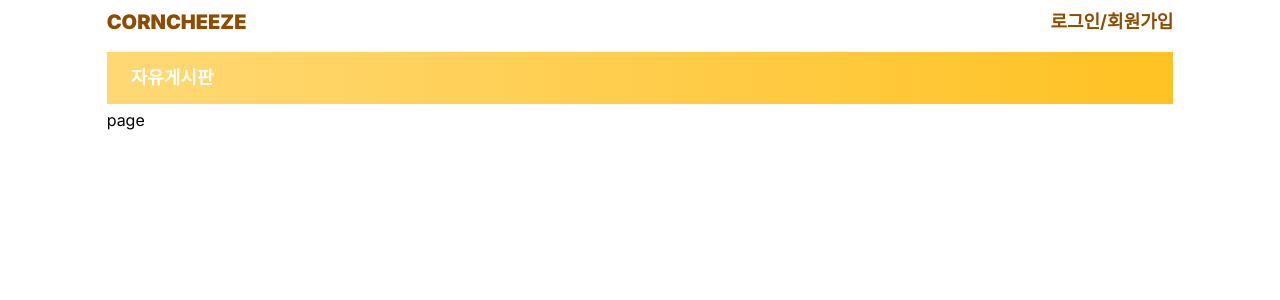
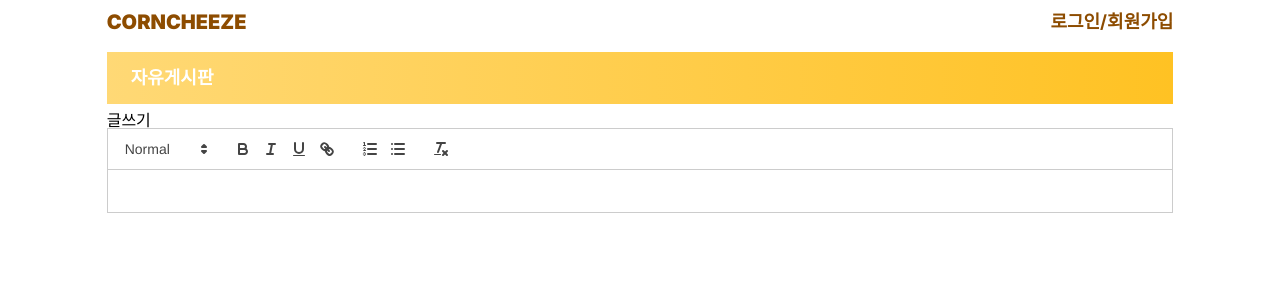
Before and after one commit to corn-cheeze/web, a Next.js app: page /freeboard in a window 1280 px wide. Shown: the top 300 px of the page. Built offline with nearby package versions, Linux system fonts and the light colour scheme.

Commit message:
feat: quill 에디터 불러오기

```diff
--- a/src/app/freeboard/page.tsx
+++ b/src/app/freeboard/page.tsx
@@ -1,5 +1,20 @@
+"use client";
+
+import dynamic from "next/dynamic";
+import { useState } from "react";
+
+const ReactQuill = dynamic(() => import("react-quill"), { ssr: false });
+import "react-quill/dist/quill.snow.css"; // Quill 스타일 시트
+
 const page = () => {
-  return <div>page</div>;
+  const [content, setContent] = useState("");
+
+  return (
+    <div>
+      <h1>글쓰기</h1>
+      <ReactQuill value={content} onChange={setContent} />
+    </div>
+  );
 };
 
 export default page;
```
